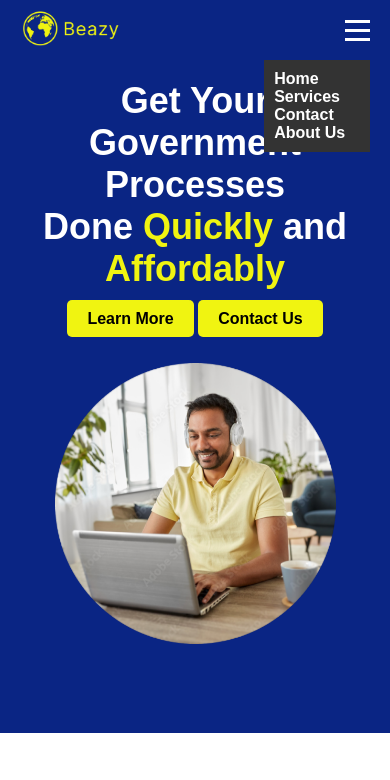
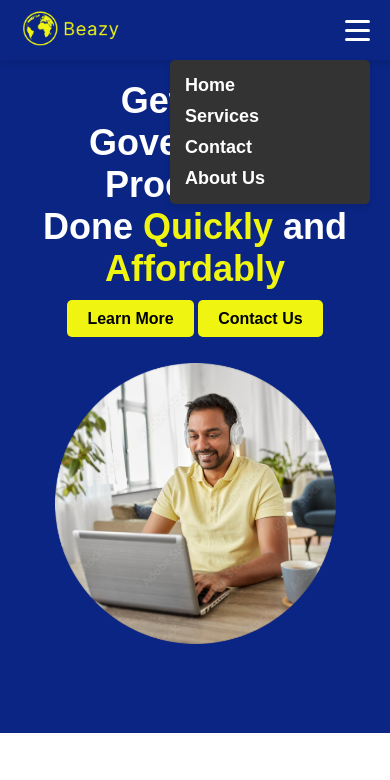
Before and after one commit to harshmaniya/beazy, a plain HTML site: page index.html in a window 390 px wide. Both pictures are taken after a click on the element 357 px from the left and 30 px from the top of the page. Shown: the top 780 px of the page. Drawn offline with nearby package versions, Linux system fonts and the light colour scheme.

Commit message:
Update style.css

```diff
--- a/style.css
+++ b/style.css
@@ -17,6 +17,24 @@ body {
   align-items: center;
   background-color: #0a2584;
   padding: 10px 20px;
+  position: sticky;
+  top: 0
+}
+
+/* Style for the logo */
+.logo img {
+  max-width: 100px;
+  height: auto;
+}
+
+/* Style for the navigation bar */
+.navbar {
+  display: flex;
+  justify-content: space-between;
+  align-items: center;
+  background-color: #0a2584;
+  padding: 10px 20px;
+  box-shadow: 0px 4px 6px rgba(0, 0, 0, 0.1);
 }
 
 /* Style for the logo */
@@ -29,10 +47,13 @@ body {
 .nav-links {
   list-style: none;
   display: flex;
+  margin: 0;
+  padding: 0;
 }
 
 .nav-links li {
   margin-right: 20px;
+  padding: 5px;
 }
 
 .nav-links li:last-child {
@@ -62,6 +83,7 @@ body {
   height: 3px;
   background-color: #fff;
   margin: 3px 0;
+  border-radius: 3px;
 }
 
 /* Media query for responsive design */
@@ -79,16 +101,28 @@ body {
     right: 20px;
     z-index: 1;
     padding: 10px;
+    width: 200px;
+    border-radius: 5px;
+    box-shadow: 0px 4px 6px rgba(0, 0, 0, 0.1);
   }
 
+  /* Show the navigation links when the .show class is added */
   .nav-links.show {
     display: flex;
   }
 
   .nav-links a {
     margin: 10px 0;
+    color: #fff;
+    font-size: 18px;
+    transition: color 0.3s ease;
+  }
+
+  .nav-links a:hover {
+    color: #ff9900;
   }
 }
+
 
 /* Style for the hero section */
 .hero {
```
